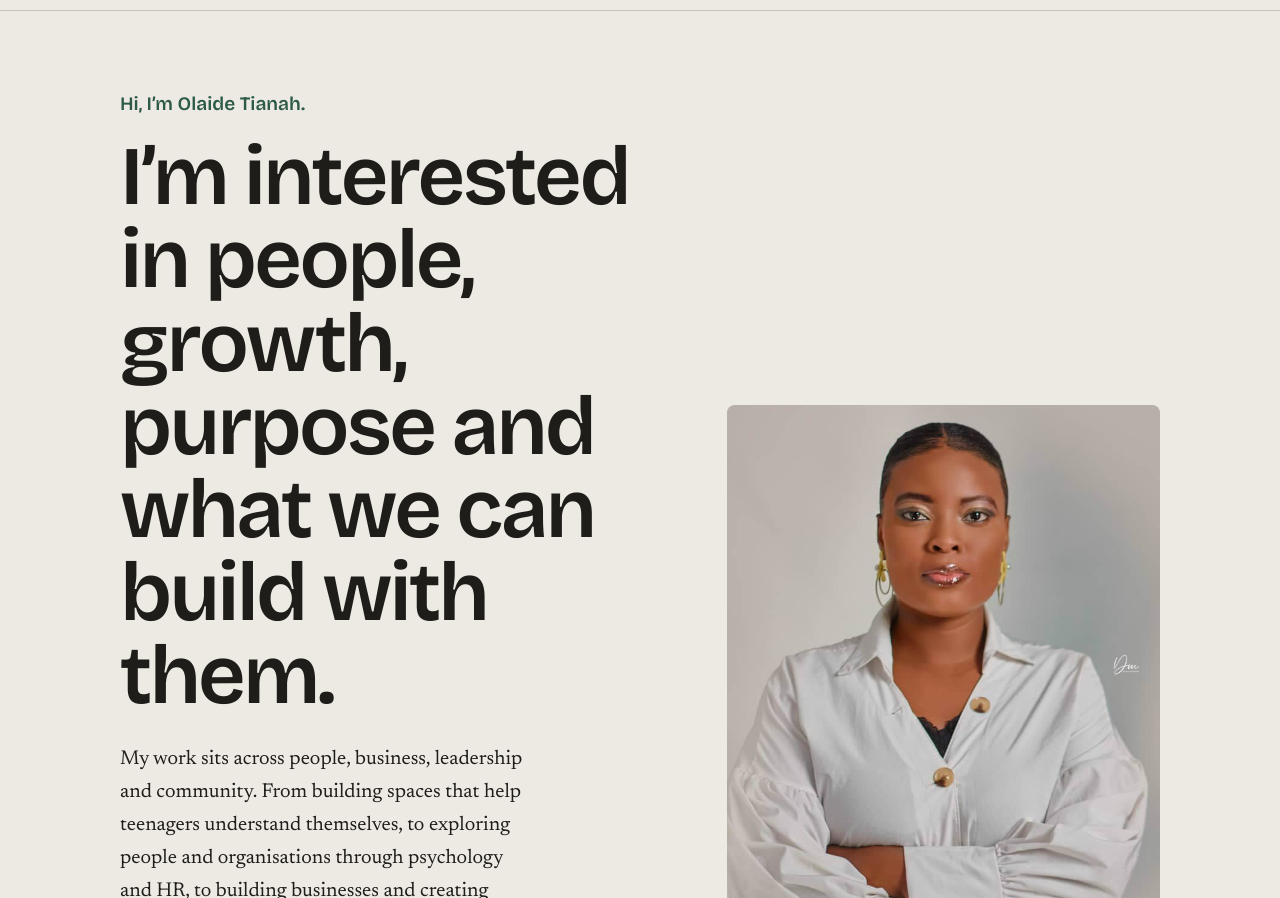
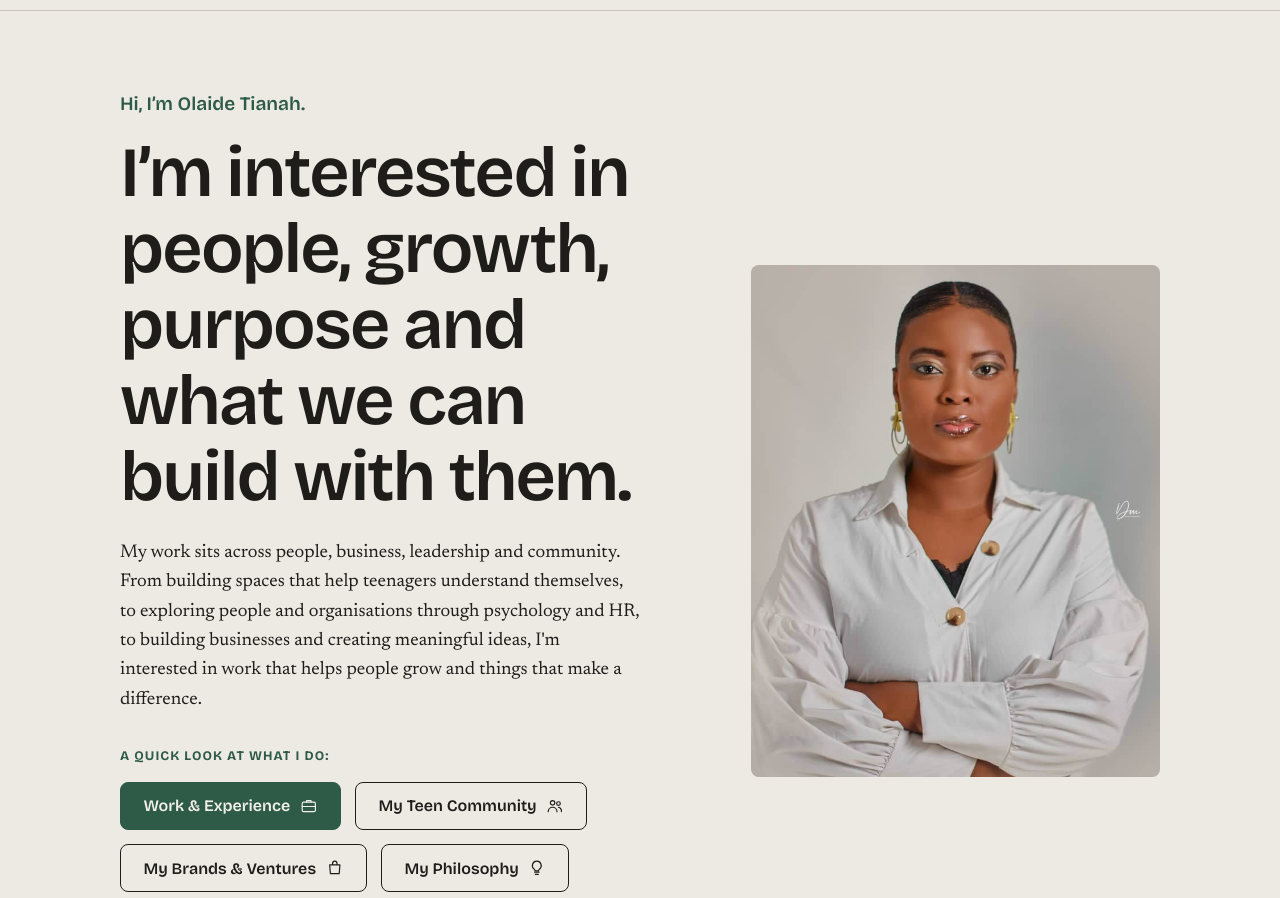
Before and after one commit to ademolatobaye/tianah, a website: page index.html in a window 1280 px wide. Shown: the part 54-952 px from the top of the page. Drawn offline with Linux system fonts and the light colour scheme.

Commit message:
New commit

```diff
--- a/style.css
+++ b/style.css
@@ -675,7 +675,7 @@ header.nav {
 
 .hero .wrap {
     display: grid;
-    grid-template-columns: 1.1fr .9fr;
+    grid-template-columns: 1.15fr .85fr;
     gap: clamp(2rem, 6vw, 5rem);
     align-items: center
 }
@@ -688,16 +688,27 @@ header.nav {
 }
 
 .hero h1 {
-    font-size: clamp(2.6rem, 6.6vw, 5.2rem);
-    line-height: 1;
-    letter-spacing: -0.035em;
-    max-width: 13ch
+    font-size: clamp(2.3rem, 5.5vw, 4.4rem);
+    line-height: 1.08;
+    letter-spacing: -0.03em;
+    max-width: 22ch
 }
 
 .hero .desc {
-    margin: 1.6rem 0 2rem;
-    font-size: 1.25rem;
-    max-width: 36ch
+    margin: 1.4rem 0 1.8rem;
+    font-size: 1.15rem;
+    line-height: 1.6;
+    max-width: 50ch
+}
+
+.hero .cta-label {
+    font-family: var(--sans);
+    font-size: 0.82rem;
+    font-weight: 700;
+    text-transform: uppercase;
+    letter-spacing: 0.08em;
+    color: var(--accent);
+    margin: 2rem 0 0.85rem;
 }
 
 .four {
```
